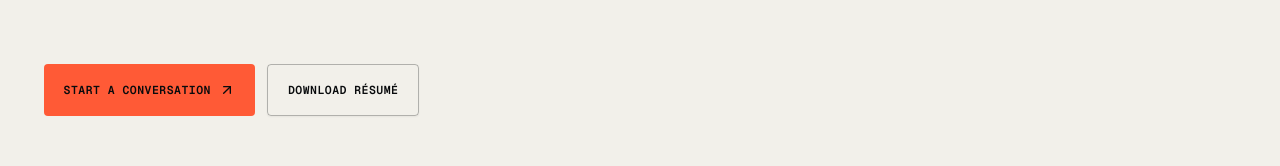
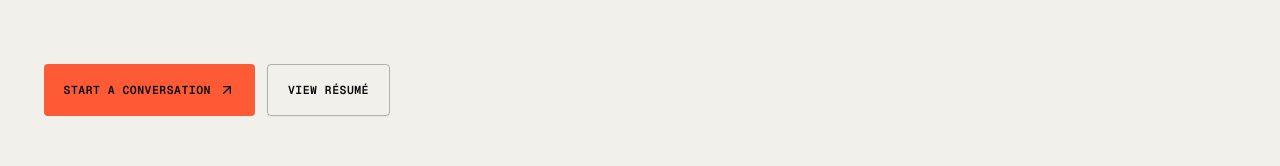
Before and after one commit to sahil1330/sahil-portfolio-v3, a Next.js app: page / in a window 1280 px wide. Shown: the part 8210-8376 px from the top of the page. Built offline with nearby package versions, Linux system fonts and the light colour scheme.

Commit message:
Update resume and view action

```diff
--- a/components/portfolio/portfolio-page.tsx
+++ b/components/portfolio/portfolio-page.tsx
@@ -281,8 +281,10 @@ export function PortfolioPage() {
             <a
               className={cn(buttonVariants({ variant: "outline", size: "lg" }), "contact-button")}
               href="/sahil-mane-resume.pdf"
+              target="_blank"
+              rel="noreferrer"
             >
-              Download résumé
+              View résumé
             </a>
           </div>
           <footer className="site-footer">
```
Also changed, not shown: 1 other file (tests, documents, lock files or other folders).
